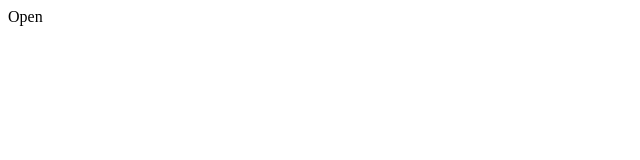
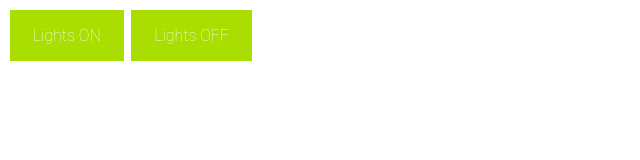
Before and after one commit to nchasovnikov/automationApp, a website: page index.html in a window 1280 px wide. Shown: the whole page, without its empty margins (0-640 px from the left). Drawn offline with Linux system fonts and the light colour scheme.

Commit message:
Change to index.html

```diff
--- a/app.js
+++ b/app.js
@@ -5,7 +5,7 @@ var mqttHandler = require('./mqtt_handler');
 var path = require('path');
 
 app.use(bodyParser.json());
-app.use(bodyParser.urlencoded({ extended: true }))
+app.use(bodyParser.urlencoded({ extended: true }));
 
 var mqttClient = new mqttHandler();
 mqttClient.connect();
--- a/index.html
+++ b/index.html
@@ -1,8 +1,11 @@
 <html>
 <head>
-<title>Home automation</title>
+  <title>Home automation</title>
+  <link href="style.css" rel='stylesheet'>
+  <script src="script.js"></script>
 </head>
 <body>
-<div>Open</div>
+  <a class="button" onclick="light_on()">Lights ON</a>
+  <a class="button" onclick="light_off()">Lights OFF</a>
 </body>
 </html>
--- a/mqtt_handler.js
+++ b/mqtt_handler.js
@@ -1,3 +1,5 @@
+"use strict";
+
 const mqtt = require('mqtt');
 
 class MqttHandler {
--- /dev/null
+++ b/script.js
@@ -0,0 +1,17 @@
+"use strict";
+
+function light_on() {
+  var xhr = new XMLHttpRequest();
+
+  xhr.open("POST", '/send-mqtt', true);
+  xhr.setRequestHeader("Content-Type", "application/x-www-form-urlencoded");
+  xhr.send("message=255|0|0|0");
+};
+
+function light_off() {
+  var xhr = new XMLHttpRequest();
+
+  xhr.open("POST", '/send-mqtt', true);
+  xhr.setRequestHeader("Content-Type", "application/x-www-form-urlencoded");
+  xhr.send("message=0|0|0|0");
+};
--- /dev/null
+++ b/style.css
@@ -0,0 +1,29 @@
+a.button{
+  display:inline-block;
+  padding:1em 1.45em;
+  margin:0.1em;
+  box-sizing: border-box;
+  text-decoration:none;
+  font-family:'Roboto','Segoe UI',sans-serif;
+  font-weight:200;
+  color:#FFFFFF;
+  background-color:#AADD00;
+  text-align:center;
+  position:relative;
+}
+
+a.button:hover{
+  border-color:#7a7a7a;
+}
+
+a.button:active{
+  background-color:#999999;
+}
+
+/*
+@media all and (max-width:30em){
+  a.button{
+    display:block;
+    margin:0.2em auto;
+  }
+}
```
